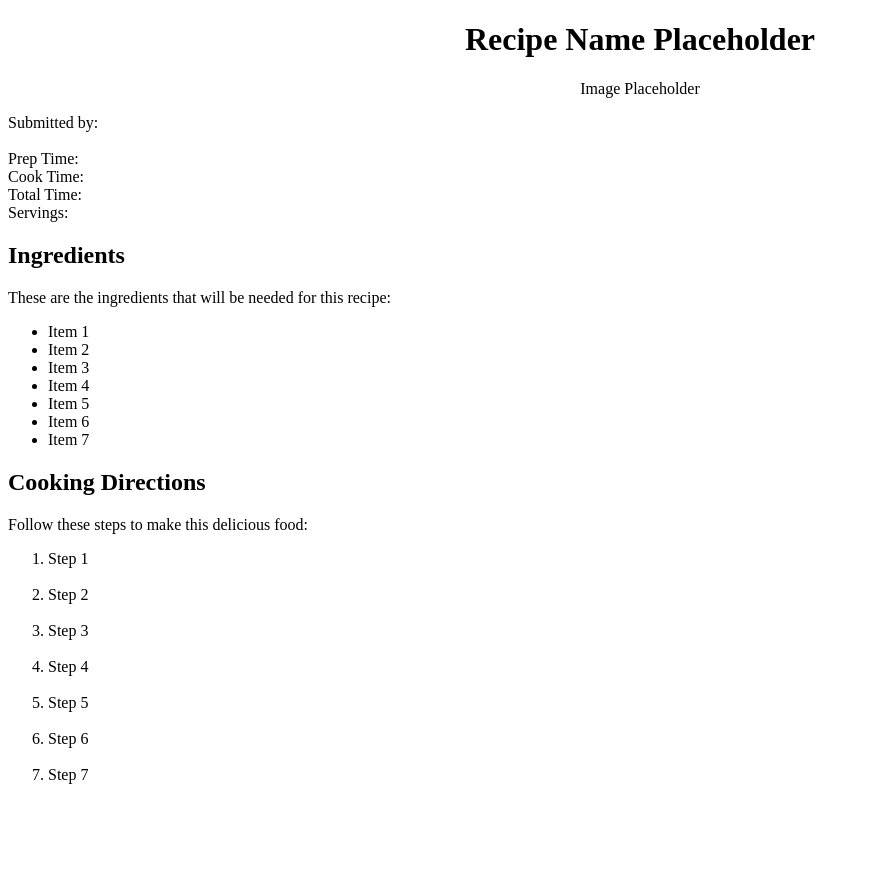
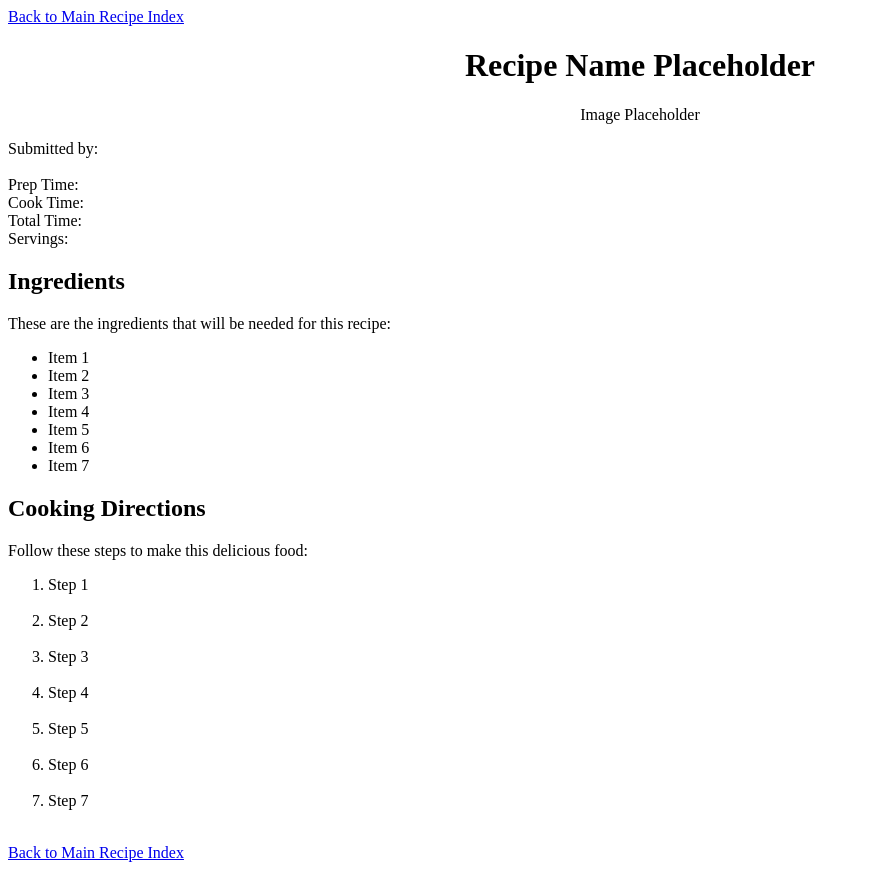
Before and after one commit to mechaneer31/odin-recipes, a plain HTML site: page recipes/recipe-page-outline.html in a window 1280 px wide. Shown: the whole page, without its empty margins (0-870 px from the left). Before the commit the page ends 818 px from the top, so only its background shows below. Drawn offline with Linux system fonts and the light colour scheme.

Commit message:
feat: added links to recipe index page on template
added anchor elements to redirect back to the recipe index page.

```diff
--- a/recipes/recipe-page-outline.html
+++ b/recipes/recipe-page-outline.html
@@ -6,6 +6,9 @@
     <title>XXXXXX Recipe</title>
 </head>
 <body>
+
+    <a href="../index.html">Back to Main Recipe Index</a>
+
     <center><h1>Recipe Name Placeholder</h1></center>
 
     <center><img>Image Placeholder</center>
@@ -57,6 +60,8 @@
 
     </p>
 
+    <a href="../index.html"> Back to Main Recipe Index</a>
+
     <!-- Nutrition Facts
     <h2>Nutrition Facts</h2>
     -->
```
